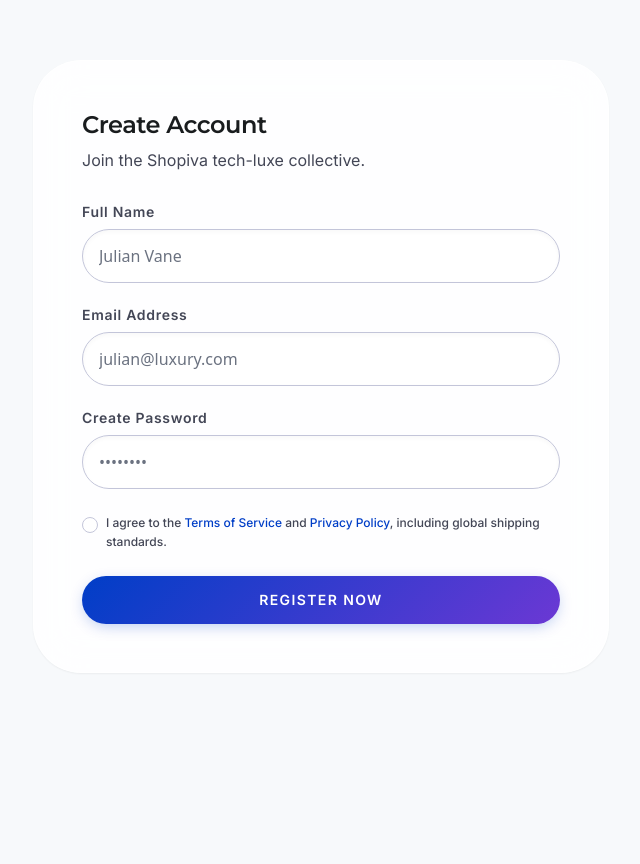
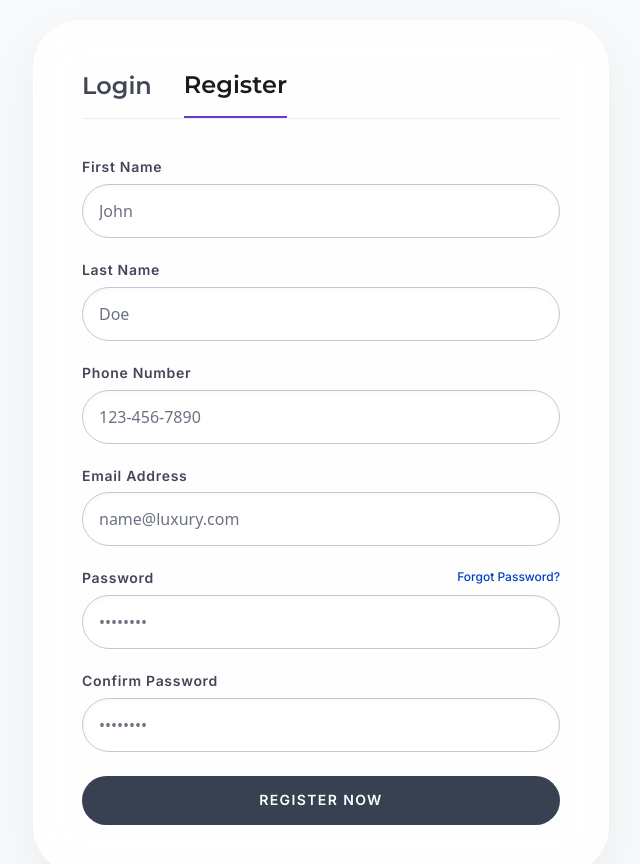
Before and after one commit to KareemSinbel/Shopiva_Front, an Angular app: page /register in a window 1280 px wide. Shown: the top 864 px of the page, without its empty margins (319-959 px from the left). Before the commit the page ends 800 px from the top, so only its background shows below. Built offline with nearby package versions, Linux system fonts and the light colour scheme.

Commit message:
Handle Login And Register Handle store token in local storage Handle Structure and display errors

```diff
--- /dev/null
+++ b/src/app/core/services/auth-service.ts
@@ -0,0 +1,21 @@
+import { HttpClient } from '@angular/common/http';
+import { Injectable } from '@angular/core';
+import { Observable } from 'rxjs';
+
+@Injectable({
+  providedIn: 'root',
+})
+export class AuthService {
+
+  constructor(private _http: HttpClient) { }
+
+
+  login(formData: ILogin): Observable<any> {
+    return this._http.post('https://localhost:7259/api/Auth/login', formData);
+  }
+
+  register(formData: IRegister): Observable<any> {
+    return this._http.post('https://localhost:7259/api/Auth/register', formData);
+  }
+
+}
--- a/src/app/features/auth/components/login/login.html
+++ b/src/app/features/auth/components/login/login.html
@@ -2,47 +2,69 @@
   class="flex-grow flex items-center justify-center px-margin-mobile md:px-margin-desktop py-5 relative overflow-hidden">
   <div class="w-full max-w-xl z-10">
 
-
-
-
-
     <div class="glass-card rounded-xl p-8 md:p-12 shadow-[0_20px_50px_rgba(0,0,0,0.05)] border border-white/20">
       <!-- Tab Headers (UX Simulation) -->
       <div class="flex space-x-8 mb-10 border-b border-outline-variant/30">
-        <button
+        <button routerLink="/login"
           class="pb-4 border-b-2 border-secondary font-headline-md text-headline-md text-on-surface">Login</button>
-        <button
+        <button routerLink="/register"
           class="pb-4 font-headline-md text-headline-md text-on-surface-variant hover:text-on-surface transition-colors">Register</button>
       </div>
       <!-- Login Form Section -->
-      <form class="space-y-6">
+      <form class="space-y-6" [formGroup]="loginForm" (ngSubmit)="submitForm()">
+
+
         <div>
           <label class="block font-label-md text-label-md text-on-surface-variant mb-2">Email Address</label>
-          <input
+          <input formControlName="email"
             class="sunken-input w-full px-4 py-3.5 rounded-lg bg-white/50 border border-outline-variant focus:border-primary focus:ring-2 focus:ring-primary/20 transition-all outline-none"
             placeholder="name@luxury.com" type="email">
         </div>
+        @if(loginForm.get('email')?.invalid && loginForm.get('email')?.touched){
+        <div class="text-red-500 text-sm">
+          Please enter a valid email address.
+        </div>
+        }
         <div>
           <div class="flex justify-between mb-2">
             <label class="block font-label-md text-label-md text-on-surface-variant">Password</label>
             <a class="font-label-sm text-label-sm text-primary hover:text-secondary transition-colors" href="#">Forgot
               Password?</a>
           </div>
-          <input
+          <input formControlName="password"
             class="sunken-input w-full px-4 py-3.5 rounded-lg bg-white/50 border border-outline-variant focus:border-primary focus:ring-2 focus:ring-primary/20 transition-all outline-none"
             placeholder="••••••••" type="password">
         </div>
-        <div class="flex items-center">
-          <input class="w-4 h-4 rounded border-outline-variant text-primary focus:ring-primary" id="remember"
+        @if(loginForm.get('password')?.invalid && loginForm.get('password')?.touched){
+
+        <div class="text-red-500 text-sm">
+          Password is required.
+        </div>
+        }
+
+
+
+        <!-- <div class="flex items-center">
+          <input formControlName="rememberMe" class="w-4 h-4 rounded border-outline-variant text-primary focus:ring-primary" id="remember"
             type="checkbox">
           <label class="ml-2 font-label-sm text-label-sm text-on-surface-variant" for="remember">Remember me for 30
             days</label>
-        </div>
-        <button
-          class="w-full btn-primary-gradient text-on-primary py-4 rounded-lg font-label-md text-label-md uppercase tracking-widest transition-all"
+        </div> -->
+        <button [disabled]="loginForm.invalid" [ngClass]="loginForm.invalid?'bg-gray-700' : 'btn-primary-gradient'"
+          class="w-full text-on-primary py-4 rounded-lg font-label-md text-label-md uppercase tracking-widest transition-all"
           type="submit">
+          @if(isLoading()){
+          <span class="material-symbols-outlined spin-loader"> refresh</span>
+          }
           Sign In
         </button>
+        @if(errorMessage()){
+
+        <div class="  text-red-500 text-sm">
+          {{ errorMessage() }}
+        </div>
+        }
+
         <!-- Social Login -->
         <div class="relative py-4">
           <div class="absolute inset-0 flex items-center">
@@ -62,8 +84,8 @@
           </button>
           <button
             class="w-full btn-primary-gradient text-on-primary py-4 rounded-lg font-label-md text-label-md uppercase tracking-widest transition-all"
-            type="submit">
-            Sign In
+            routerLink="/register">
+            Sign Up
           </button>
         </div>
       </form>
--- a/src/app/features/auth/components/login/login.ts
+++ b/src/app/features/auth/components/login/login.ts
@@ -1,9 +1,57 @@
-import { Component } from '@angular/core';
+import { Component, signal, WritableSignal } from '@angular/core';
+import { FormControl, FormGroup, ReactiveFormsModule, Validators } from '@angular/forms';
+
+import { AuthService } from '../../../../core/services/auth-service';
+import { NgClass } from '@angular/common';
+import { RouterLink } from "@angular/router";
 
 @Component({
   selector: 'app-login',
-  imports: [],
+  imports: [ReactiveFormsModule, NgClass, RouterLink],
   templateUrl: './login.html',
   styleUrl: './login.css',
 })
-export class Login {}
+export class Login {
+
+  errorMessage: WritableSignal<string> = signal('');
+  isLoading: WritableSignal<boolean> = signal(false);
+
+
+  constructor(private _authService: AuthService) { }
+
+
+  loginForm: FormGroup = new FormGroup({
+
+    email: new FormControl('', [Validators.required, Validators.email]),
+    password: new FormControl('', [Validators.required, Validators.minLength(6)]),
+
+  });
+
+  submitForm() {
+
+
+    if (this.loginForm.valid) {
+      this.isLoading.set(true);
+      this._authService.login(this.loginForm.value).subscribe({
+        next: (response) => {
+          this.isLoading.set(false);
+
+
+          localStorage.setItem('token', JSON.stringify(response.token));
+          localStorage.setItem("refreshToken", JSON.stringify(response.refreshToken));
+
+        },
+        error: (error) => {
+
+          this.isLoading.set(false);
+          this.errorMessage.set(error.error.errors.description);
+
+        }
+      });
+    } else {
+      this.isLoading.set(false);
+      this.loginForm.markAllAsTouched();
+    }
+  }
+
+}
--- a/src/app/features/auth/components/register/register.html
+++ b/src/app/features/auth/components/register/register.html
@@ -1,42 +1,117 @@
 <main
-  class="flex-grow flex items-center justify-center px-margin-mobile md:px-margin-desktop py-3 relative overflow-hidden">
+  class="flex-grow flex items-center justify-center px-margin-mobile md:px-margin-desktop py-5 relative overflow-hidden">
   <div class="w-full max-w-xl z-10">
 
-    <div class="mt-12 glass-card rounded-xl p-8 md:p-12 shadow-sm border border-white/20">
-      <h2 class="font-headline-md text-headline-md text-on-surface mb-2">Create Account</h2>
-      <p class="font-body-md text-on-surface-variant mb-8">Join the Shopiva tech-luxe collective.</p>
-      <form class="space-y-6">
+    <div class="glass-card rounded-xl p-8 md:p-12 shadow-[0_20px_50px_rgba(0,0,0,0.05)] border border-white/20">
+      <!-- <h2 class="font-headline-md text-headline-md text-on-surface mb-2">Create Account</h2>
+      <p class="font-body-md text-on-surface-variant mb-8">Join the Shopiva tech-luxe collective.</p> -->
+      <div class="space-y-6">
+        <div class="flex space-x-8 mb-10 border-b border-outline-variant/30">
+          <button routerLink="/login"
+            class=" pb-4 font-headline-md text-headline-md text-on-surface-variant hover:text-on-surface transition-colors">Login</button>
+
+          <button
+            class="pb-4 border-b-2 border-secondary font-headline-md text-headline-md text-on-surface ">Register</button>
+        </div>
+        <!-- Login Form Section -->
+        <form class="space-y-6" [formGroup]="registerForm" (ngSubmit)="submitForm()">
           <div>
-          <label class="block font-label-md text-label-md text-on-surface-variant mb-2">Full Name</label>
-          <input
-            class="sunken-input w-full px-4 py-3.5 rounded-lg bg-white/50 border border-outline-variant outline-none"
-            placeholder="Julian Vane" type="text">
+            <label class="block font-label-md text-label-md text-on-surface-variant mb-2">First Name</label>
+            <input formControlName="firstName"
+              class="sunken-input w-full px-4 py-3.5 rounded-lg bg-white/50 border border-outline-variant focus:border-primary focus:ring-2 focus:ring-primary/20 transition-all outline-none"
+              placeholder="John" type="text">
           </div>
+          @if(registerForm.get('firstName')?.invalid && registerForm.get('firstName')?.touched){
+
+          <div class="text-red-500 text-sm">
+            First Name is required.
+          </div>
+          }
+
+          <div>
+            <label class="block font-label-md text-label-md text-on-surface-variant mb-2">Last Name</label>
+            <input formControlName="lastName"
+              class="sunken-input w-full px-4 py-3.5 rounded-lg bg-white/50 border border-outline-variant focus:border-primary focus:ring-2 focus:ring-primary/20 transition-all outline-none"
+              placeholder="Doe" type="text">
+          </div>
+          @if(registerForm.get('lastName')?.invalid && registerForm.get('lastName')?.touched){
+          <div class="text-red-500 text-sm">
+            Last Name is required.
+          </div>
+          }
+          <div>
+            <label class="block font-label-md text-label-md text-on-surface-variant mb-2">Phone Number</label>
+            <input formControlName="phoneNumber"
+              class="sunken-input w-full px-4 py-3.5 rounded-lg bg-white/50 border border-outline-variant focus:border-primary focus:ring-2 focus:ring-primary/20 transition-all outline-none"
+              placeholder="123-456-7890" type="tel">
+          </div>
+          @if(registerForm.get('phoneNumber')?.invalid && registerForm.get('phoneNumber')?.touched){
+          <div class="text-red-500 text-sm">
+            Please enter a valid phone number.
+          </div>
+          }
           <div>
             <label class="block font-label-md text-label-md text-on-surface-variant mb-2">Email Address</label>
-          <input
-            class="sunken-input w-full px-4 py-3.5 rounded-lg bg-white/50 border border-outline-variant outline-none"
-            placeholder="julian@luxury.com" type="email">
+            <input formControlName="email"
+              class="sunken-input w-full px-4 py-3.5 rounded-lg bg-white/50 border border-outline-variant focus:border-primary focus:ring-2 focus:ring-primary/20 transition-all outline-none"
+              placeholder="name@luxury.com" type="email">
           </div>
+          @if(registerForm.get('email')?.invalid && registerForm.get('email')?.touched){
+          <div class="text-red-500 text-sm">
+            Please enter a valid email address.
+          </div>
+          }
           <div>
-          <label class="block font-label-md text-label-md text-on-surface-variant mb-2">Create Password</label>
-          <input
-            class="sunken-input w-full px-4 py-3.5 rounded-lg bg-white/50 border border-outline-variant outline-none"
+            <div class="flex justify-between mb-2">
+              <label class="block font-label-md text-label-md text-on-surface-variant">Password</label>
+              <a class="font-label-sm text-label-sm text-primary hover:text-secondary transition-colors" href="#">Forgot
+                Password?</a>
+            </div>
+            <input formControlName="password"
+              class="sunken-input w-full px-4 py-3.5 rounded-lg bg-white/50 border border-outline-variant focus:border-primary focus:ring-2 focus:ring-primary/20 transition-all outline-none"
               placeholder="••••••••" type="password">
           </div>
-        <div class="flex items-start">
-          <input class="mt-1 w-4 h-4 rounded border-outline-variant text-secondary" id="terms" type="checkbox">
-          <label class="ml-2 font-label-sm text-label-sm text-on-surface-variant leading-relaxed" for="terms">
-            I agree to the <a class="text-primary hover:underline" href="#">Terms of Service</a> and <a
-              class="text-primary hover:underline" href="#">Privacy Policy</a>, including global shipping standards.
-          </label>
+          @if(registerForm.get('password')?.invalid && registerForm.get('password')?.touched){
+          <div class="text-red-500 text-sm">
+            Password is required.
           </div>
-        <button
-          class="w-full btn-primary-gradient text-on-primary py-4 rounded-lg font-label-md text-label-md uppercase tracking-widest"
+          }
+          <div>
+            <div class="flex justify-between mb-2">
+              <label class="block font-label-md text-label-md text-on-surface-variant">Confirm Password</label>
+            </div>
+            <input formControlName="confirmPassword"
+              class="sunken-input w-full px-4 py-3.5 rounded-lg bg-white/50 border border-outline-variant focus:border-primary focus:ring-2 focus:ring-primary/20 transition-all outline-none"
+              placeholder="••••••••" type="password">
+          </div>
+          @if(registerForm.get('confirmPassword')?.invalid && registerForm.get('confirmPassword')?.touched){
+          <div class="text-red-500 text-sm">
+            Confirm Password is required.
+          </div>
+          }
+          @if (registerForm.errors?.['mismatch'] && registerForm.get('confirmPassword')?.touched) {
+          <div class="text-red-500 text-sm">
+            Passwords do not match.
+          </div>
+          }
+          <button [disabled]="registerForm.invalid"
+            [ngClass]="registerForm.invalid?'bg-gray-700' : 'btn-primary-gradient'"
+            class="w-full text-on-primary py-4 rounded-lg font-label-md text-label-md uppercase tracking-widest transition-all"
             type="submit">
+            @if(isLoading()){
+            <span class="material-symbols-outlined spin-loader"> refresh</span>
+            }
             Register Now
           </button>
+          @if(errorMessage()){
+
+        <div class="  text-red-500 text-sm">
+          {{ errorMessage() }}
+        </div>
+        }
         </form>
+
+      </div>
     </div>
   </div>
 </main>
--- a/src/app/features/auth/components/register/register.ts
+++ b/src/app/features/auth/components/register/register.ts
@@ -1,9 +1,69 @@
-import { Component } from '@angular/core';
+import { Component, signal, WritableSignal } from '@angular/core';
+import { AbstractControl, FormControl, FormGroup, ReactiveFormsModule, Validators } from '@angular/forms';
+import { AuthService } from '../../../../core/services/auth-service';
+import { Router, RouterLink, RouterLinkActive } from '@angular/router';
+import { NgClass } from '@angular/common';
 
 @Component({
   selector: 'app-register',
-  imports: [],
+  imports: [ReactiveFormsModule, NgClass, RouterLink],
   templateUrl: './register.html',
   styleUrl: './register.css',
 })
-export class Register {}
+export class Register {
+  errorMessage: WritableSignal<string> = signal('');
+  isLoading: WritableSignal<boolean> = signal(false);
+  constructor(private _authService: AuthService, private _router: Router) { }
+
+  registerForm: FormGroup = new FormGroup({
+    firstName: new FormControl('', Validators.required),
+    lastName: new FormControl('', Validators.required),
+    email: new FormControl('', [Validators.required, Validators.email]),
+    phoneNumber: new FormControl('', [Validators.required, Validators.pattern('^[0-9]{11}$')]),
+    password: new FormControl('', [Validators.required, Validators.minLength(6)]),
+    confirmPassword: new FormControl('', [Validators.required, Validators.minLength(6)]),
+
+  }, { validators: this.checkConfirmPassword });
+
+
+
+  checkConfirmPassword(form: AbstractControl) {
+    const password = form.get('password')?.value;
+    const confirmPassword = form.get('confirmPassword')?.value;
+    if (password !== confirmPassword) {
+      return ({ mismatch: true });
+    } else {
+      return null;
+    }
+
+  }
+
+
+  submitForm() {
+    if (this.registerForm.valid) {
+      this.isLoading.set(true);
+      this._authService.register(this.registerForm.value).subscribe({
+        next: (response) => {
+          this.isLoading.set(false);
+
+          localStorage.setItem('token', JSON.stringify(response.token));
+          localStorage.setItem("refreshToken", JSON.stringify(response.refreshToken));
+
+          this._router.navigate(['/login']);
+
+
+        },
+        error: (error) => {
+          this.isLoading.set(false);
+          this.errorMessage.set(error.error.errors.description);
+        }
+      });
+    } else {
+      this.registerForm.markAllAsTouched();
+    }
+  }
+
+
+
+
+}
--- /dev/null
+++ b/src/app/features/auth/models/ILogin.ts
@@ -0,0 +1,4 @@
+interface ILogin {
+  email: string;
+  password: string;
+}
```
Also changed, not shown: src/app/features/auth/components/login/login.css (+13 -0 lines), src/app/features/auth/components/register/register.css (+13 -0 lines), src/app/features/auth/models/IRegister.ts (added, +8 -0 lines), angular.json (line endings or trailing spaces). Lines whose indentation alone changed are shown as unchanged.
